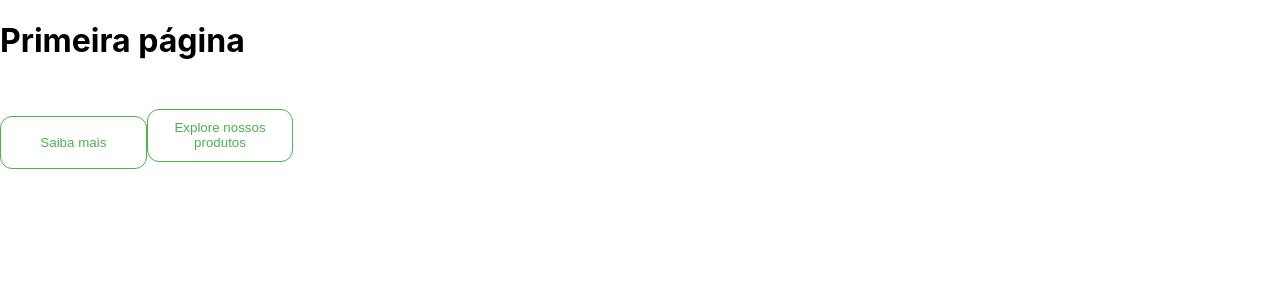
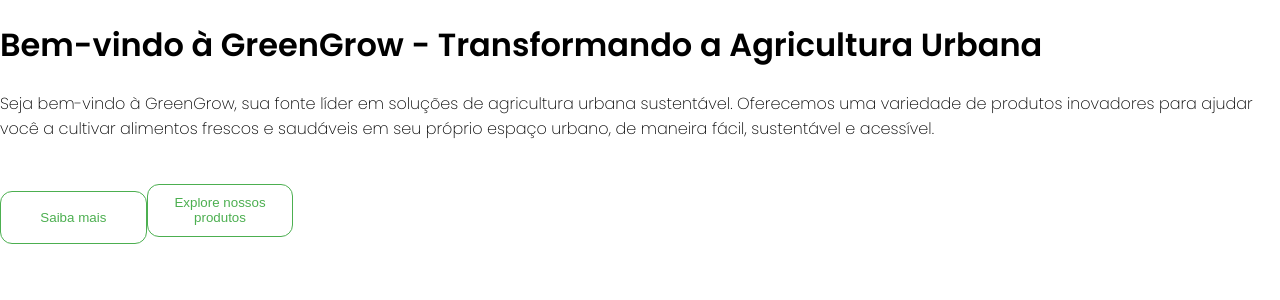
Before and after one commit to NatanVilasBoas/green-grow-site, a React (Create React App) app: page / in a window 1280 px wide. Shown: the top 300 px of the page. Built offline with nearby package versions, Linux system fonts and the light colour scheme; the HTML template or start-up script is replaced by a standard one.

Commit message:
aplicando fontes

```diff
--- a/public/index.html
+++ b/public/index.html
@@ -1,16 +1,20 @@
 <!DOCTYPE html>
 <html lang="en">
+
 <head>
   <meta charset="utf-8" />
   <link rel="icon" href="%PUBLIC_URL%/favicon.ico" />
+  <link rel="preconnect" href="https://fonts.googleapis.com">
+  <link rel="preconnect" href="https://fonts.gstatic.com" crossorigin>
+  <link
+    href="https://fonts.googleapis.com/css2?family=Montserrat:ital,wght@0,100..900;1,100..900&family=Poppins:ital,wght@0,200;0,300;0,500;0,600;1,300;1,500;1,600&display=swap"
+    rel="stylesheet">
   <meta name="viewport" content="width=device-width, initial-scale=1" />
   <meta name="theme-color" content="#000000" />
-    <meta
-      name="description"
-      content="Web site created using create-react-app"
-    />
+  <meta name="description" content="Web site created using create-react-app" />
   <title>React App</title>
 </head>
+
 <body>
   <noscript>You need to enable JavaScript to run this app.</noscript>
   <div id="root"></div>
@@ -25,4 +29,5 @@
       To create a production bundle, use `npm run build` or `yarn build`.
     -->
 </body>
+
 </html>
--- a/src/index.css
+++ b/src/index.css
@@ -1,13 +1,10 @@
 body {
   margin: 0;
-  font-family: -apple-system, BlinkMacSystemFont, 'Segoe UI', 'Roboto', 'Oxygen',
-    'Ubuntu', 'Cantarell', 'Fira Sans', 'Droid Sans', 'Helvetica Neue',
-    sans-serif;
+  font-family: 'Poppins', sans-serif;
   -webkit-font-smoothing: antialiased;
   -moz-osx-font-smoothing: grayscale;
 }
 
-code {
-  font-family: source-code-pro, Menlo, Monaco, Consolas, 'Courier New',
-    monospace;
+p{
+  font-weight: 200;
 }
--- a/src/pages/Initial/Initial.tsx
+++ b/src/pages/Initial/Initial.tsx
@@ -1,11 +1,13 @@
 import CtaButton from "../../components/CtaButton/CtaButton";
 
 const Initial = () => {
-    return(
+    return (
         <>
-        <h1>Primeira página</h1>
-        <CtaButton>Saiba mais</CtaButton>
-        <CtaButton>Explore nossos produtos</CtaButton>
+            <h1>Bem-vindo à GreenGrow - Transformando a Agricultura Urbana</h1>
+            <p>Seja bem-vindo à GreenGrow, sua fonte líder em soluções de agricultura urbana sustentável. Oferecemos uma variedade de produtos inovadores para ajudar você a cultivar alimentos frescos e saudáveis em seu próprio espaço urbano, de maneira fácil, sustentável e acessível.</p>
+
+            <CtaButton>Saiba mais</CtaButton>
+            <CtaButton>Explore nossos produtos</CtaButton>
         </>
     )
 }
```
Lines whose indentation alone changed are shown as unchanged.
